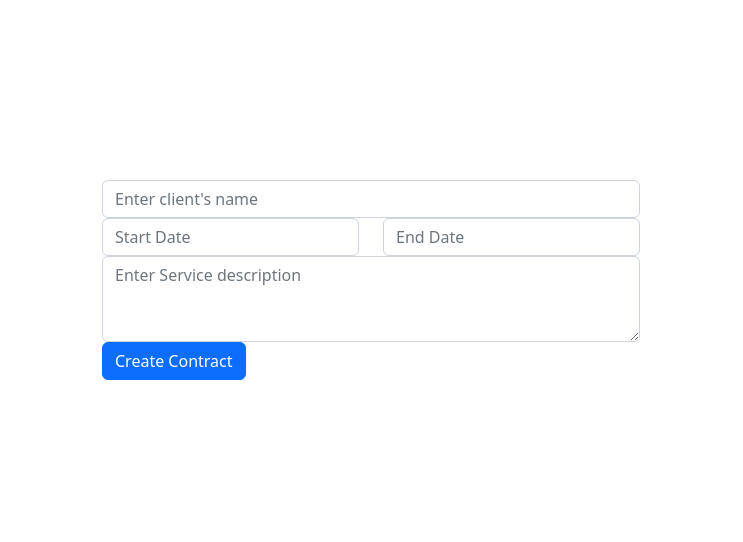
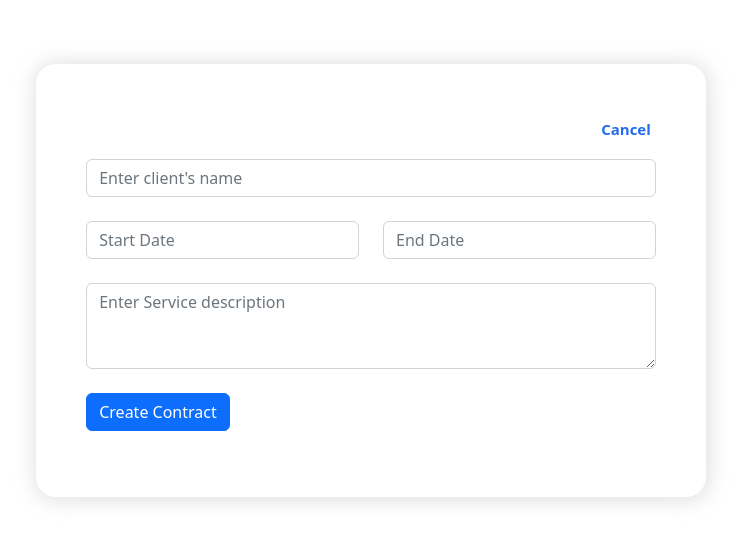
Before and after one commit to RicardoMudinyane/jobox-fe-project, a plain HTML site: page index.html in a window 1280 px wide. Shown: the part 120-662 px from the top of the page, without its empty margins (269-1012 px from the left). Drawn offline with nearby package versions, Linux system fonts and the light colour scheme.

Commit message:
Some CSS

```diff
--- a/index.html
+++ b/index.html
@@ -5,29 +5,35 @@
 
     <meta charset="UTF-8">
     <meta http-equiv="X-UA-Compatible" content="IE=edge">
-    <meta name="viewport" content="width=device-width, initial-scale=1.0">
-    <link rel="stylesheet" href="https://cdnjs.cloudflare.com/ajax/libs/font-awesome/4.7.0/css/font-awesome.min.css">
-    <title>BMF Attorneys</title>
 
+
+
+    <script src="index.js"></script>
+    <link rel="stylesheet" href="style.css">
     <link rel="preconnect" href="https://fonts.googleapis.com">
     <link rel="preconnect" href="https://fonts.gstatic.com" crossorigin>
     <link href="https://fonts.googleapis.com/css2?family=Montserrat:wght@100;200;700;900&display=swap" rel="stylesheet">
 
     <link href="https://cdn.jsdelivr.net/npm/bootstrap@5.2.0-beta1/dist/css/bootstrap.min.css" rel="stylesheet" integrity="sha384-0evHe/X+R7YkIZDRvuzKMRqM+OrBnVFBL6DOitfPri4tjfHxaWutUpFmBp4vmVor" crossorigin="anonymous">
     <script src="https://cdn.jsdelivr.net/npm/bootstrap@5.2.0-beta1/dist/js/bootstrap.bundle.min.js" integrity="sha384-pprn3073KE6tl6bjs2QrFaJGz5/SUsLqktiwsUTF55Jfv3qYSDhgCecCxMW52nD2" crossorigin="anonymous"></script>
-
-    <script src="index.js"></script>
-    <link rel="stylesheet" href="style.css">
+    <title>BMF Attorneys</title>
+    <meta name="viewport" content="width=device-width, initial-scale=1.0">
+    <link rel="stylesheet" href="https://cdnjs.cloudflare.com/ajax/libs/font-awesome/4.7.0/css/font-awesome.min.css">
 
 </head>
 
 <body>
+
+    <div class="container">
+
+       <div class="formSize">
+        <span class="closebtn" onclick="this.parentElement.style.display='none';">Cancel</span>
         <form>
-        <div class="form-group">
+            <div class="form-group  mb-4">
                 <input type="text" class="form-control" placeholder="Enter client's name">
             </div>
 
-        <div class="form-group">
+            <div class="form-group mb-4">
                 <div class="row" >
                     <div class="col">
                       <input type="datetime" class="form-control" placeholder="Start Date">
@@ -39,12 +45,16 @@
             </div>
 
 
-        <div class="form-group">
+            <div class="form-group  mb-4">
                 <textarea class="form-control"  placeholder="Enter Service description" id="exampleFormControlTextarea1" rows="3"></textarea>
               </div>
 
-          <button type="submit" class="btn btn-primary">Create Contract</button>
+              <button type="submit" class="btn btn-primary mb-3">Create Contract</button>
           </form>
+       </div>
+    </div>
+
+
 
 </body>
 
--- a/style.css
+++ b/style.css
@@ -1,56 +1,40 @@
-@font-face {
-    font-family: "MemphisRiver";
-    src: url(fonts/MemphisRiver.ttf) format("truetype");
-  }
-  @font-face {
-    font-family: "Roblox";
-    src: url(fonts/Roblox-Font-Regular.ttf) format("truetype");
-    font-weight: normal;
-  }
-  @font-face {
-    font-family: "Roblox";
-    src: url(fonts/Roblox-Font-Bold.ttf) format("truetype");
-    font-weight: bold;
-  }
+body {
+    display: flex;
+    align-items: center;
+    flex-direction: column;
+    justify-content: center;
+    margin: 0 auto;
+    min-height: 100vh;
+}
 
-  body {
-    height: 100vh;
+.container {
     display: flex;
     align-items: center;
     justify-content: center;
-    flex-direction: column;
-    background: #ffffff;
-  }
-  h1 {
-    font-size: 3em;
-    font-family: "Roblox", sans-serif;
+    padding: 20px;
+
+}
+
+.formSize {
+    height: 60%;
+    width: 60%;
+    padding: 50px;
+    box-shadow: 1px 1px 20px 2px rgba(177, 176, 176, 0.4);
+    border-radius: 20px;
+}
+
+.closebtn {
+    margin-bottom: 15px;
+    color: #256bef;
     font-weight: bold;
+    float: right;
+    font-size: 15px;
+    line-height: 20px;
+    cursor: pointer;
+    transition: 0.3s;
+    padding: 5px;
   }
 
-  h2 {
-    font-family: "MemphisRiver", sans-serif;
-    font-size: 7em;
+  .closebtn:hover {
+    color: rgb(209, 57, 57);
   }
-  h1,
-  h2 {
-    margin: 0;
-    color: #256BEF;
-  }
-  p {
-    font-family: Arial, Helvetica, sans-serif;
-    font-size: 1.2em;
-    max-width: 50%;
-    text-align: center;
-    color: #fff;
-  }
-
-  .container {
-    justify-content: space-between;
-    flex-direction: column;
-    height: 100vh;
-    display: flex;
-  }
-  .container .btn-holder {
-    justify-content: flex-end;
-    display: flex;
-  }
```
Lines whose indentation alone changed are shown as unchanged.
